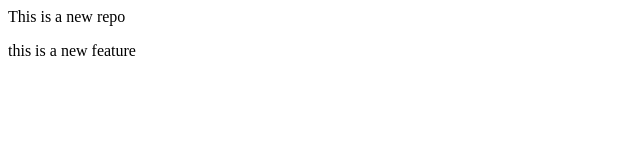
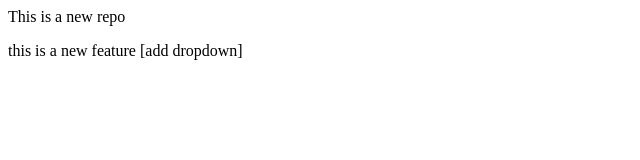
Before and after one commit to DireWraith/local-Repo, a plain HTML site: page index.html in a window 1280 px wide. Shown: the whole page, without its empty margins (0-640 px from the left). Drawn offline with Linux system fonts and the light colour scheme.

```diff
--- a/index.html
+++ b/index.html
@@ -1,2 +1,2 @@
 <p>This is a new repo</p>
-<p>this is a new feature</p>
+<p>this is a new feature [add dropdown]</p>
```
